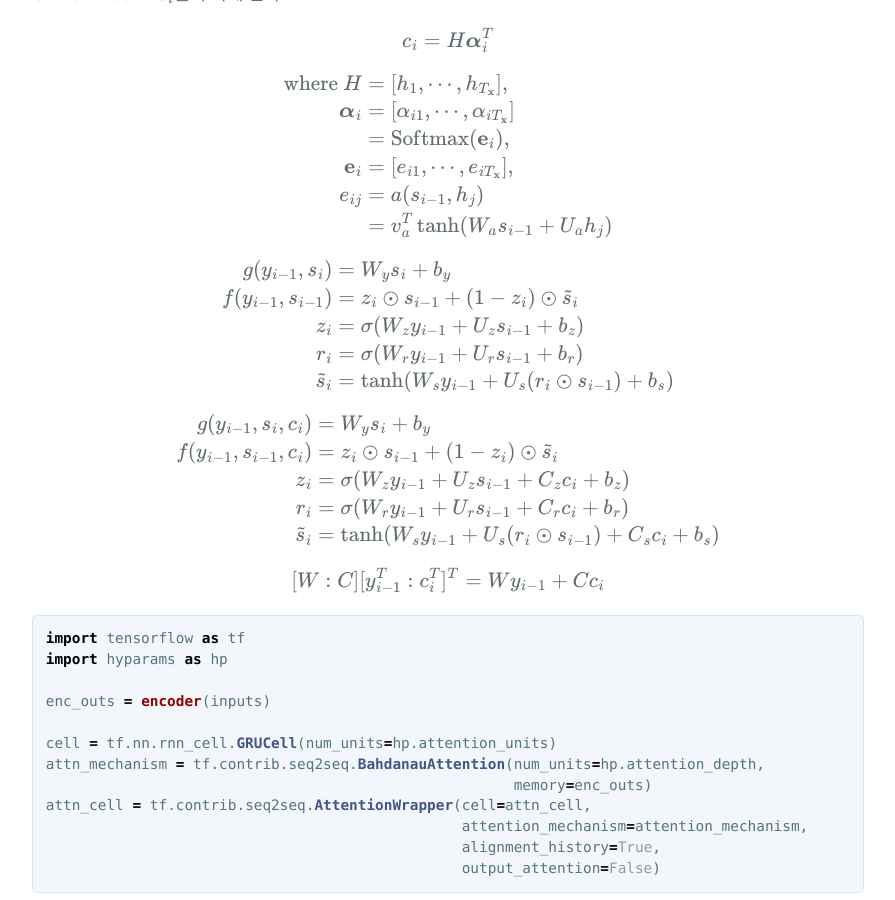
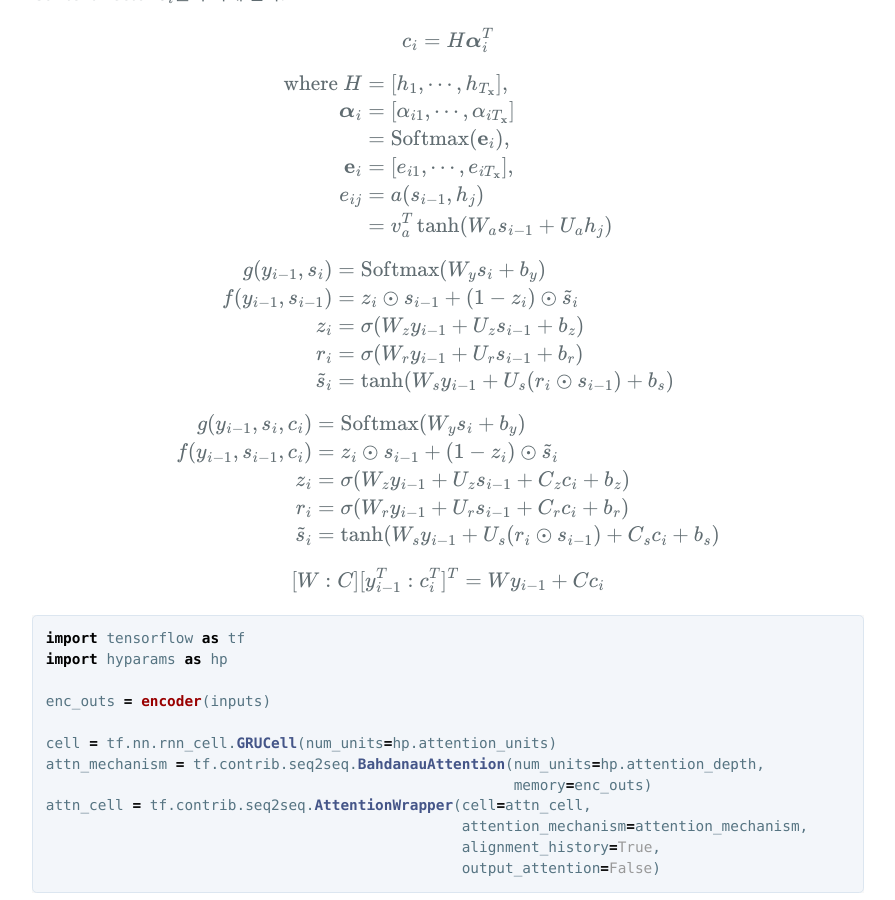
Before and after one commit to hcnoh/hcnoh.github.io, a Jekyll site: the page built from _posts/2018-12-11-bahdanau-attention.md, in a window 1280 px wide and 900 px high, scrolled down 4003 px. Shown: the whole window, without its empty margins (192-1087 px from the left). Built offline with Jekyll 4.4.1, drawn with Linux system fonts in a browser that asks for light colours; formulas are drawn with MathJax 3; comment, search, counter and statistics services are not loaded.

Commit message:
Update 2018-12-11-bahdanau-attention.md

```diff
--- a/_posts/2018-12-11-bahdanau-attention.md
+++ b/_posts/2018-12-11-bahdanau-attention.md
@@ -129,7 +129,7 @@ $$
 
 $$
 \begin{align*}
-g(y_{i-1}, s_i) & = W_ys_i + b_y \\
+g(y_{i-1}, s_i) & = \text{Softmax}(W_ys_i + b_y) \\
 f(y_{i-1}, s_{i-1}) & = z_i \odot s_{i-1} + (1-z_i)\odot \tilde{s}_i \\
 z_i & = \sigma(W_z y_{i-1} + U_z s_{i-1} +b_z) \\
 r_i & = \sigma(W_r y_{i-1} + U_r s_{i-1} + b_r) \\
@@ -139,7 +139,7 @@ $$
 
 $$
 \begin{align*}
-g(y_{i-1}, s_i, c_i) & = W_ys_i + b_y \\
+g(y_{i-1}, s_i, c_i) & = \text{Softmax}(W_ys_i + b_y) \\
 f(y_{i-1}, s_{i-1}, c_i) & = z_i \odot s_{i-1} + (1-z_i)\odot \tilde{s}_i \\
 z_i & = \sigma(W_z y_{i-1} + U_z s_{i-1} + C_zc_i + b_z) \\
 r_i & = \sigma(W_r y_{i-1} + U_r s_{i-1} + C_rc_i + b_r) \\
```
